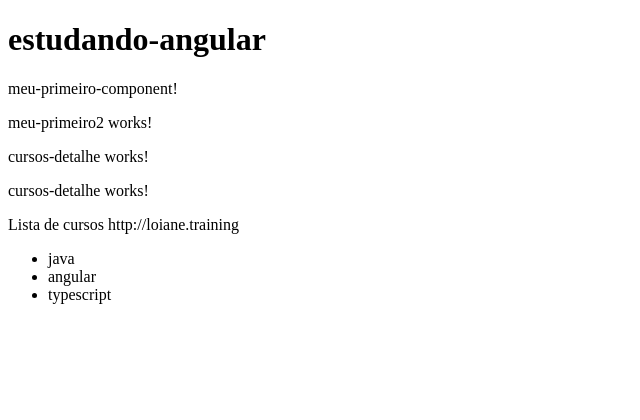
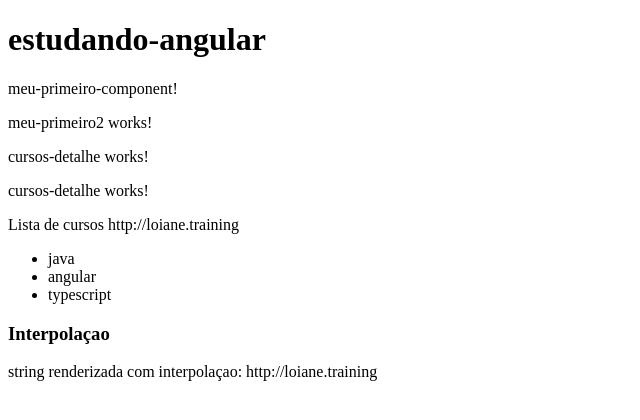
Before and after one commit to ThamyrisCabralArraes/iniciando-angular, an Angular app: page / in a window 1280 px wide. Shown: the top 420 px of the page, without its empty margins (0-640 px from the left). Built offline with nearby package versions, Linux system fonts and the light colour scheme.

Commit message:
feat: criado componente data binding

```diff
--- a/src/app/app.component.html
+++ b/src/app/app.component.html
@@ -7,3 +7,5 @@
 <app-cursos></app-cursos>
 
 <router-outlet></router-outlet>
+
+<app-data-binding></app-data-binding>
--- a/src/app/app.module.ts
+++ b/src/app/app.module.ts
@@ -6,9 +6,10 @@ import { AppComponent } from './app.component';
 import { CursosModule } from './cursos/cursos.module';
 import { MeuPrimeiroComponent } from './meu-primeiro/meu-primeiro.component';
 import { MeuPrimeiro2Component } from './meu-primeiro2/meu-primeiro2.component';
+import { DataBindingComponent } from './data-binding/data-binding.component';
 
 @NgModule({
-  declarations: [AppComponent, MeuPrimeiroComponent, MeuPrimeiro2Component],
+  declarations: [AppComponent, MeuPrimeiroComponent, MeuPrimeiro2Component, DataBindingComponent],
   imports: [BrowserModule, AppRoutingModule, CursosModule],
   providers: [],
   bootstrap: [AppComponent],
--- a/src/app/cursos/cursos.component.html
+++ b/src/app/cursos/cursos.component.html
@@ -1,9 +1,9 @@
 <app-cursos-detalhe></app-cursos-detalhe>
 
-<p>Lista de cursos {{nomePortal}}</p>
+<p>Lista de cursos {{ nomePortal }}</p>
 
 <ul>
   <li *ngFor="let curso of cursos">
-    {{curso}}
+    {{ curso }}
   </li>
 </ul>
--- a/src/app/cursos/cursos.component.ts
+++ b/src/app/cursos/cursos.component.ts
@@ -1,4 +1,5 @@
 import { Component } from '@angular/core';
+
 import { CursosService } from './cursos.service';
 
 @Component({
--- /dev/null
+++ b/src/app/data-binding/data-binding.component.html
@@ -0,0 +1,6 @@
+<section>
+  <article>
+    <h3>Interpolaçao</h3>
+    <p>string renderizada com interpolaçao: {{ url }}</p>
+  </article>
+</section>
--- /dev/null
+++ b/src/app/data-binding/data-binding.component.ts
@@ -0,0 +1,12 @@
+import { Component } from '@angular/core';
+
+@Component({
+  selector: 'app-data-binding',
+  templateUrl: './data-binding.component.html',
+  styleUrls: ['./data-binding.component.css'],
+})
+export class DataBindingComponent {
+  url: string = 'http://loiane.training';
+
+  constructor() {}
+}
```
Also changed, not shown: src/app/data-binding/data-binding.component.css (added), 1 other file (tests, documents, lock files or other folders).
